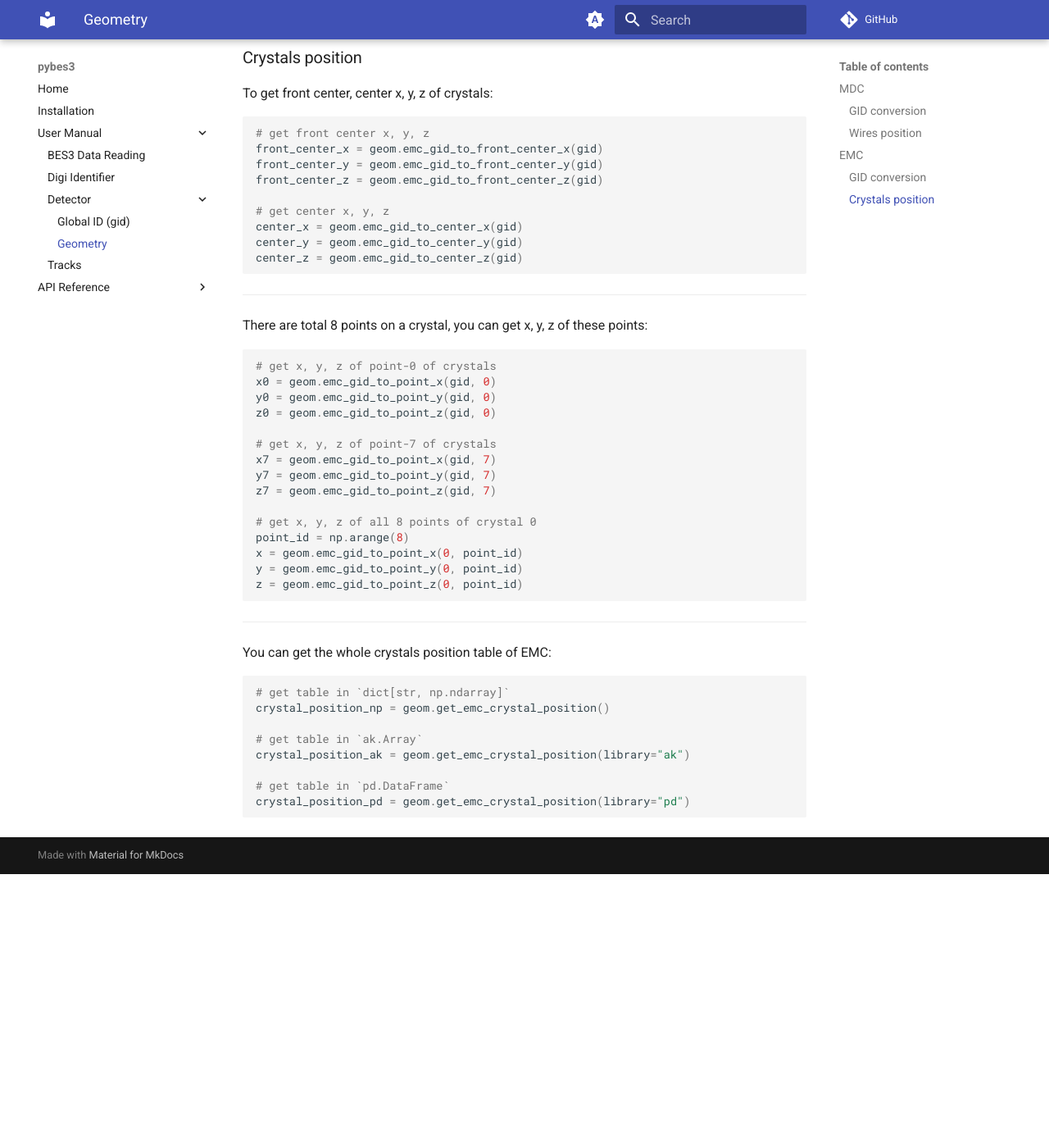
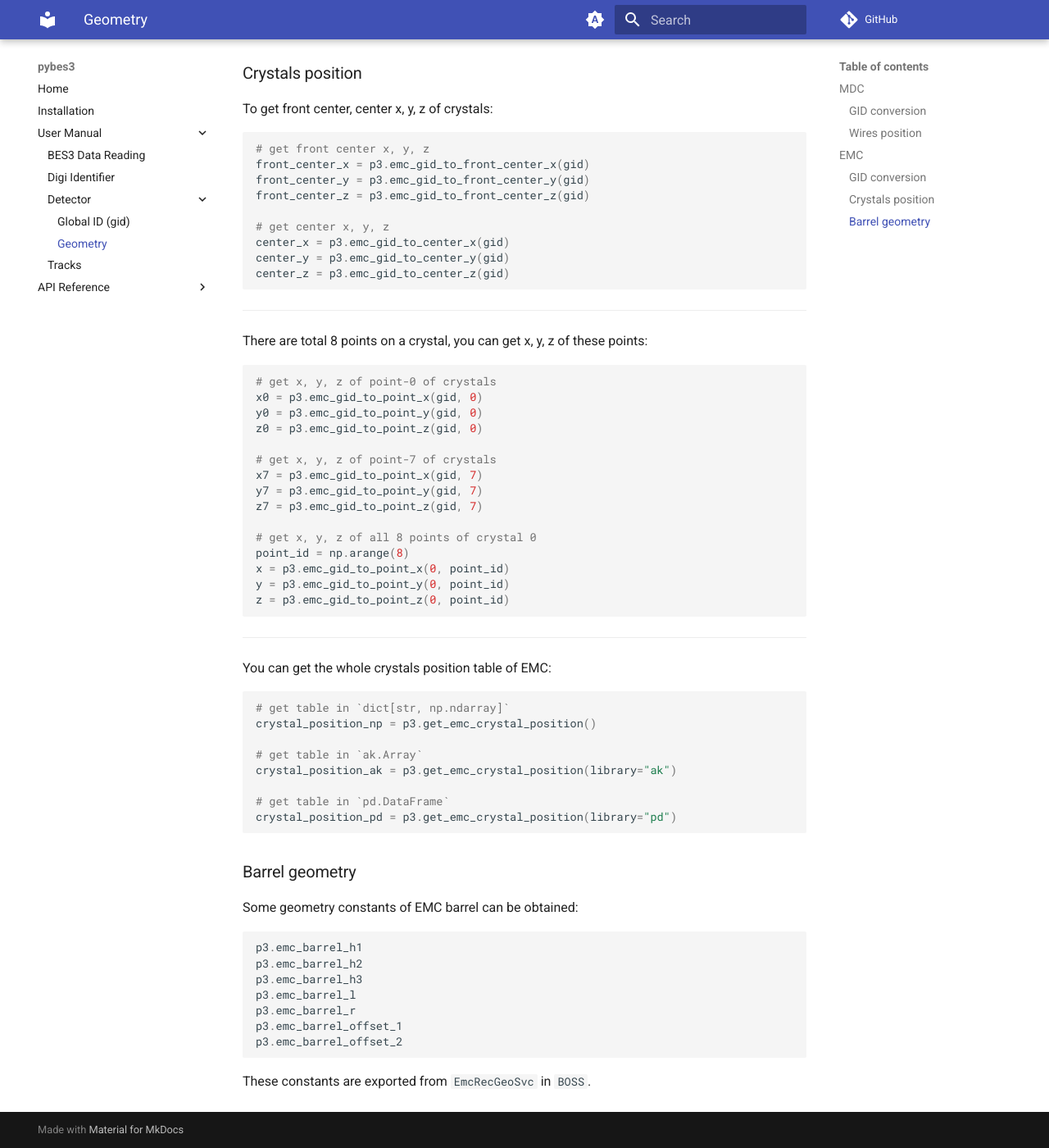
Before and after one commit to mrzimu/pybes3, an MkDocs documentation site: the page built from docs/user-manual/detector/geometry.md, in a window 1280 px wide and 1400 px high, scrolled down 2134 px. Shown: the whole window at 82% size. Built offline with MkDocs 1.6.1 and Material for MkDocs 9.7.7, drawn with Linux system fonts in a browser that asks for light colours; comment, search, counter and statistics services are not loaded; before the commit the page ends 3200 px from its top, so only the background shows below that; some of the changed text lies outside the part shown.

Commit message:
expose geometry methods to `pybes3`

````diff
--- a/docs/user-manual/detector/geometry.md
+++ b/docs/user-manual/detector/geometry.md
@@ -10,26 +10,26 @@
 
 ```python
 import numpy as np
-from pybes3.detectors import geometry as geom
+import pybes3 as p3
 
 # generate random wire gid
 gid = np.random.randint(0, 6796, 100)
 
 # get layer, wire, stereo, is_stereo
-layer = geom.mdc_gid_to_layer(gid)
-wire = geom.mdc_gid_to_wire(gid)
-stereo = geom.mdc_gid_to_stereo(gid)
-is_stereo = geom.mdc_gid_to_is_stereo(gid)
-superlayer = geom.mdc_gid_to_superlayer(gid)
+layer = p3.mdc_gid_to_layer(gid)
+wire = p3.mdc_gid_to_wire(gid)
+stereo = p3.mdc_gid_to_stereo(gid)
+is_stereo = p3.mdc_gid_to_is_stereo(gid)
+superlayer = p3.mdc_gid_to_superlayer(gid)
 
 # is_stereo can also be obtained by layer
-is_stereo = geom.mdc_layer_to_is_stereo(layer)
+is_stereo = p3.mdc_layer_to_is_stereo(layer)
 
 # superlayer can also be obtained by layer
-superlayer = geom.mdc_layer_to_superlayer(layer)
+superlayer = p3.mdc_layer_to_superlayer(layer)
 
 # get gid
-gid = geom.get_mdc_gid(layer, wire)
+gid = p3.get_mdc_gid(layer, wire)
 ```
 
 !!! note
@@ -41,14 +41,14 @@ To get west/east x, y, z of wires:
 
 ```python
 # get west x, y, z
-west_x = geom.mdc_gid_to_west_x(gid)
-west_y = geom.mdc_gid_to_west_y(gid)
-west_z = geom.mdc_gid_to_west_z(gid)
+west_x = p3.mdc_gid_to_west_x(gid)
+west_y = p3.mdc_gid_to_west_y(gid)
+west_z = p3.mdc_gid_to_west_z(gid)
 
 # get east x, y, z
-east_x = geom.mdc_gid_to_east_x(gid)
-east_y = geom.mdc_gid_to_east_y(gid)
-east_z = geom.mdc_gid_to_east_z(gid)
+east_x = p3.mdc_gid_to_east_x(gid)
+east_y = p3.mdc_gid_to_east_y(gid)
+east_z = p3.mdc_gid_to_east_z(gid)
 ```
 
 ---
@@ -58,11 +58,12 @@ To get x, y of wires at a specific z:
 ```python
 # get x, y of wire 0 at z = -1, 0, 1 cm
 z = np.array([-1, 0, 1])
-x, y = geom.mdc_gid_z_to_x_y(0, z)
+x = p3.mdc_gid_z_to_x(0, z)
+y = p3.mdc_gid_z_to_y(0, z)
 
 # get x, y of wires at z = 10 cm
-x_z10 = geom.mdc_gid_z_to_x(gid, 10)
-y_z10 = geom.mdc_gid_z_to_y(gid, 10)
+x_z10 = p3.mdc_gid_z_to_x(gid, 10)
+y_z10 = p3.mdc_gid_z_to_y(gid, 10)
 ```
 
 ---
@@ -71,13 +72,13 @@ You can get the whole wires position table of MDC:
 
 ```python
 # get table in `dict[str, np.ndarray]`
-wire_position_np = geom.get_mdc_wire_position()
+wire_position_np = p3.get_mdc_wire_position()
 
 # get table in `ak.Array`
-wire_position_ak = geom.get_mdc_wire_position(library="ak")
+wire_position_ak = p3.get_mdc_wire_position(library="ak")
 
 # get table in `pd.DataFrame`
-wire_position_pd = geom.get_mdc_wire_position(library="pd")
+wire_position_pd = p3.get_mdc_wire_position(library="pd")
 ```
 
 ## EMC
@@ -86,18 +87,18 @@ wire_position_pd = geom.get_mdc_wire_position(library="pd")
 
 ```python
 import numpy as np
-from pybes3.detectors import geometry as geom
+import pybes3 as p3
 
 # generate random crystal gid
 gid = np.random.randint(0, 6240, 100)
 
 # get part, theta, phi
-part = geom.emc_gid_to_part(gid)
-theta = geom.emc_gid_to_theta(gid)
-phi = geom.emc_gid_to_phi(gid)
+part = p3.emc_gid_to_part(gid)
+theta = p3.emc_gid_to_theta(gid)
+phi = p3.emc_gid_to_phi(gid)
 
 # get gid
-gid = geom.get_emc_gid(part, theta, phi)
+gid = p3.get_emc_gid(part, theta, phi)
 ```
 
 ### Crystals position
@@ -106,14 +107,14 @@ To get front center, center x, y, z of crystals:
 
 ```python
 # get front center x, y, z
-front_center_x = geom.emc_gid_to_front_center_x(gid)
-front_center_y = geom.emc_gid_to_front_center_y(gid)
-front_center_z = geom.emc_gid_to_front_center_z(gid)
+front_center_x = p3.emc_gid_to_front_center_x(gid)
+front_center_y = p3.emc_gid_to_front_center_y(gid)
+front_center_z = p3.emc_gid_to_front_center_z(gid)
 
 # get center x, y, z
-center_x = geom.emc_gid_to_center_x(gid)
-center_y = geom.emc_gid_to_center_y(gid)
-center_z = geom.emc_gid_to_center_z(gid)
+center_x = p3.emc_gid_to_center_x(gid)
+center_y = p3.emc_gid_to_center_y(gid)
+center_z = p3.emc_gid_to_center_z(gid)
 ```
 
 ---
@@ -122,20 +123,20 @@ There are total 8 points on a crystal, you can get x, y, z of these points:
 
 ```python
 # get x, y, z of point-0 of crystals
-x0 = geom.emc_gid_to_point_x(gid, 0)
-y0 = geom.emc_gid_to_point_y(gid, 0)
-z0 = geom.emc_gid_to_point_z(gid, 0)
+x0 = p3.emc_gid_to_point_x(gid, 0)
+y0 = p3.emc_gid_to_point_y(gid, 0)
+z0 = p3.emc_gid_to_point_z(gid, 0)
 
 # get x, y, z of point-7 of crystals
-x7 = geom.emc_gid_to_point_x(gid, 7)
-y7 = geom.emc_gid_to_point_y(gid, 7)
-z7 = geom.emc_gid_to_point_z(gid, 7)
+x7 = p3.emc_gid_to_point_x(gid, 7)
+y7 = p3.emc_gid_to_point_y(gid, 7)
+z7 = p3.emc_gid_to_point_z(gid, 7)
 
 # get x, y, z of all 8 points of crystal 0
 point_id = np.arange(8)
-x = geom.emc_gid_to_point_x(0, point_id)
-y = geom.emc_gid_to_point_y(0, point_id)
-z = geom.emc_gid_to_point_z(0, point_id)
+x = p3.emc_gid_to_point_x(0, point_id)
+y = p3.emc_gid_to_point_y(0, point_id)
+z = p3.emc_gid_to_point_z(0, point_id)
 ```
 
 ---
@@ -144,11 +145,27 @@ You can get the whole crystals position table of EMC:
 
 ```python
 # get table in `dict[str, np.ndarray]`
-crystal_position_np = geom.get_emc_crystal_position()
+crystal_position_np = p3.get_emc_crystal_position()
 
 # get table in `ak.Array`
-crystal_position_ak = geom.get_emc_crystal_position(library="ak")
+crystal_position_ak = p3.get_emc_crystal_position(library="ak")
 
 # get table in `pd.DataFrame`
-crystal_position_pd = geom.get_emc_crystal_position(library="pd")
+crystal_position_pd = p3.get_emc_crystal_position(library="pd")
 ```
+
+### Barrel geometry
+
+Some geometry constants of EMC barrel can be obtained:
+
+```python
+p3.emc_barrel_h1
+p3.emc_barrel_h2
+p3.emc_barrel_h3
+p3.emc_barrel_l
+p3.emc_barrel_r
+p3.emc_barrel_offset_1
+p3.emc_barrel_offset_2
+```
+
+These constants are exported from `EmcRecGeoSvc` in `BOSS`.
````
Also changed, not shown: src/pybes3/__init__.py (+44 -9 lines), 1 other file.
